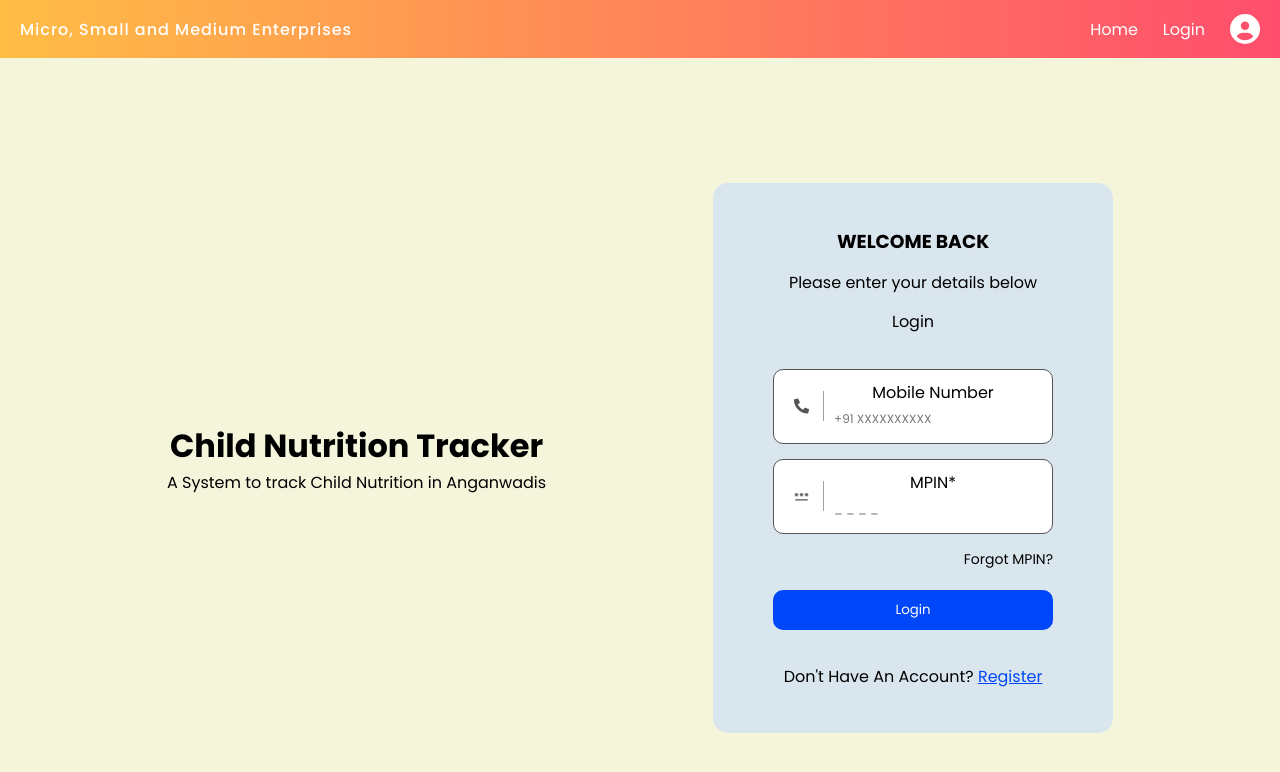
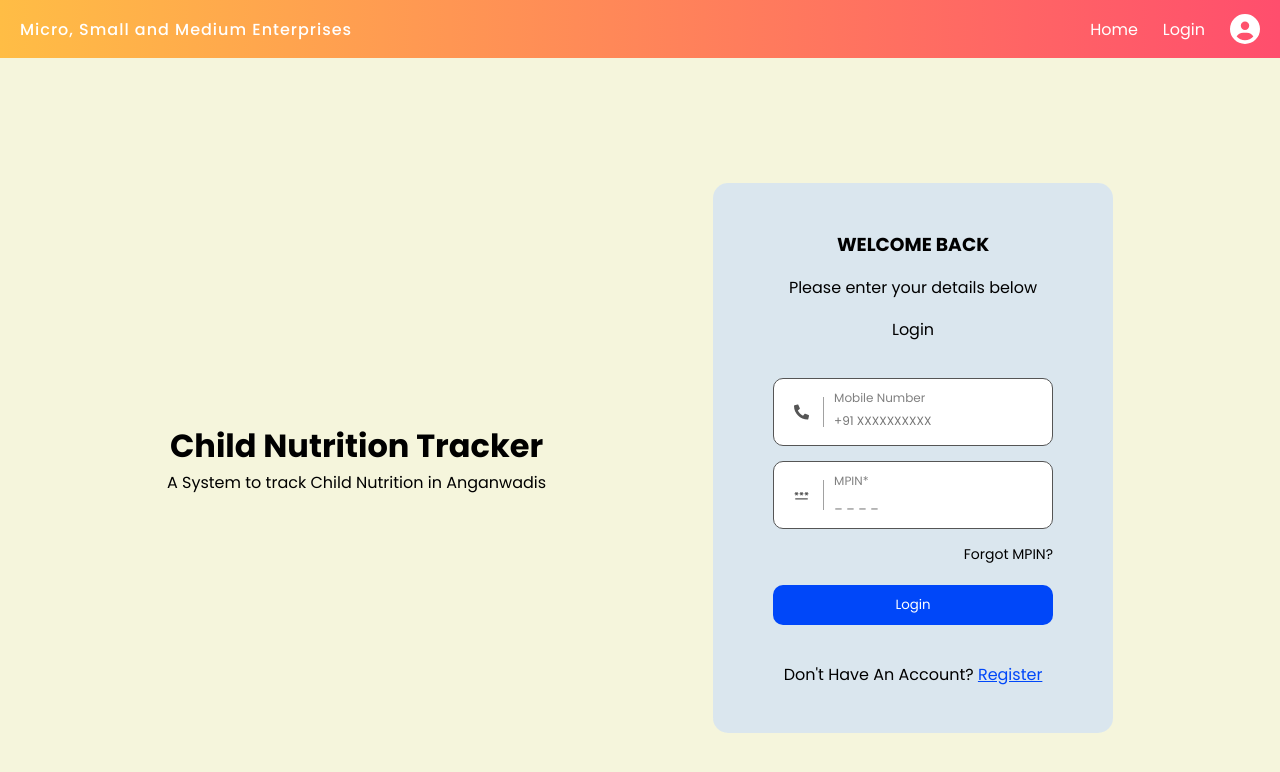
Before and after one commit to ZenithTechSolutions/Child-Nutrition-Tracker, a React (Vite) app: page /login in a window 1280 px wide. Shown: the top 772 px of the page. Built offline with nearby package versions, Linux system fonts and the light colour scheme.

Commit message:
Updated login.css

```diff
--- a/src/styles/login.css
+++ b/src/styles/login.css
@@ -117,7 +117,7 @@
   margin-left: 10px;
 }
 
-.loginForm form label {
+.loginForm label{
   font-size: 12px;
   color: gray;
   display: block;
```
